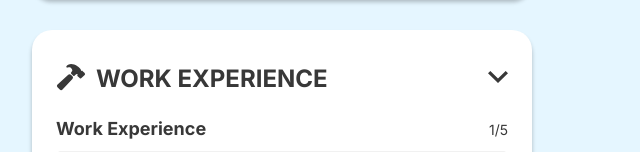
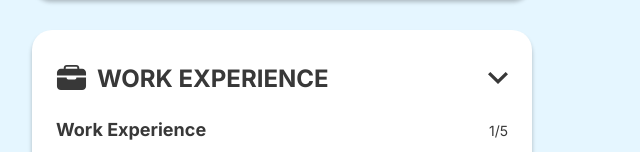
Before and after one commit to yashpandey002/resume-builder, a React (Vite) app: page / in a window 1280 px wide. Shown: the part 2882-3034 px from the top of the page, without its empty margins (0-640 px from the left). Built offline with nearby package versions, Linux system fonts and the light colour scheme.

Commit message:
WorkExperience componet's icon edited

```diff
--- a/src/components/WorkExperience.jsx
+++ b/src/components/WorkExperience.jsx
@@ -10,7 +10,7 @@ export default function WorkExperience() {
             <Layout>
                 <div className="workExperience__header">
                     <Header
-                        contentIconSrc={".././skills-icon.svg"}
+                        contentIconSrc={".././work-experience-icon.svg"}
                         heading={"Work Experience"}
                         downIconSrc={".././down-icon.svg"}
                     />
```
Also changed, not shown: public/work-experience-icon.svg (added).
